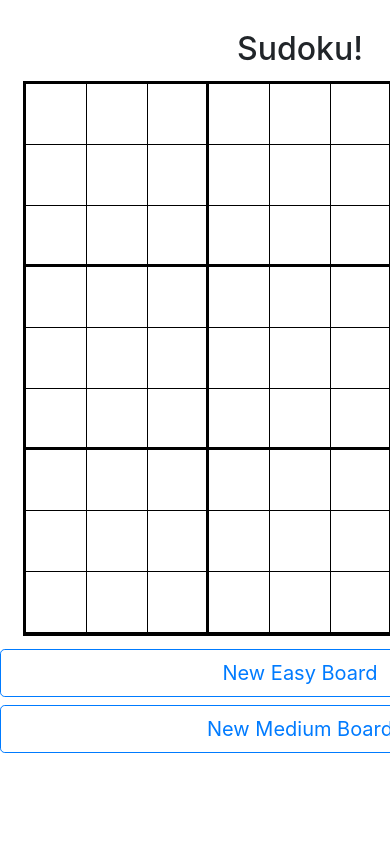
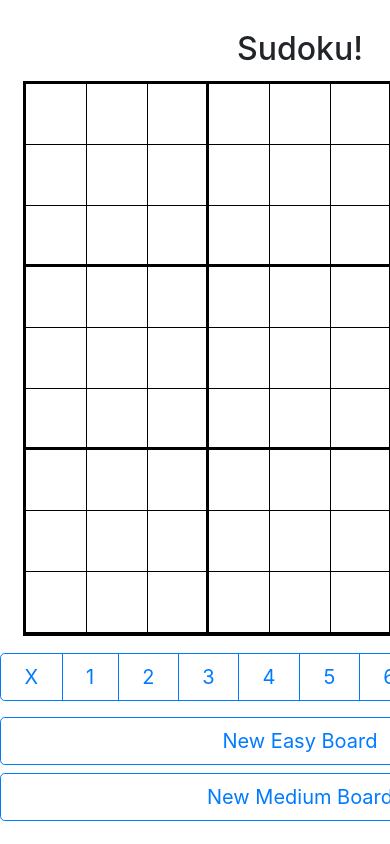
Before and after one commit to FEglese/sudoku-react, a React (Create React App) app: page / in a window 390 px wide. Shown: the top 844 px of the page. Built offline with nearby package versions, Linux system fonts and the light colour scheme.

Commit message:
Add number buttons for mobile or mouse only users
Also added key to cells

```diff
--- a/src/components/cell.tsx
+++ b/src/components/cell.tsx
@@ -4,6 +4,7 @@ import ClassNames from "classnames";
 interface Props {
 	onClickHandler: Function;
 	value: number;
+	key: string;
 
 	isSelected: boolean;
 	isFixed: boolean;
@@ -15,6 +16,7 @@ interface Props {
 
 interface State {
 	onClick: any;
+	key: string;
 }
 
 class CellVM extends React.Component<Props, State> {
@@ -22,6 +24,7 @@ class CellVM extends React.Component<Props, State> {
 		super(props);
 		this.state = {
 			onClick: props.onClickHandler,
+			key: props.key,
 		};
 	}
 
@@ -40,7 +43,7 @@ class CellVM extends React.Component<Props, State> {
 		var value = this.props.value ? this.props.value : null;
 
 		return (
-			<div className={classNames} onClick={onClick}>
+			<div key={this.state.key} className={classNames} onClick={onClick}>
 				<p className="cell-content">{value}</p>
 			</div>
 		);
--- /dev/null
+++ b/src/components/numButton.tsx
@@ -0,0 +1,21 @@
+import React from "react";
+
+interface Props {
+	value: number;
+	onClick: any;
+}
+
+const NumButton = (props: Props) => {
+	const numVal = props.value ? props.value : "X";
+
+	return (
+		<button
+			type="button"
+			className="btn btn-outline-primary btn-lg"
+			onClick={props.onClick}>
+			{numVal}
+		</button>
+	);
+};
+
+export default NumButton;
--- a/src/components/sudoku.tsx
+++ b/src/components/sudoku.tsx
@@ -3,6 +3,7 @@ import React from "react";
 
 // Components
 import CellVM from "./cell";
+import NumButton from "./numButton";
 
 // Interfaces
 import Cell from "../interfaces/cell";
@@ -82,8 +83,8 @@ class Sudoku extends React.Component<Props, State> {
 	handleNumPress(e: KeyboardEvent): void {
 		if (
 			!e.code.includes("Digit") ||
-			this.state.selectedCell.row === null ||
-			this.state.selectedCell.col === null
+			!this.state.selectedCell.row ||
+			!this.state.selectedCell.col
 		) {
 			return;
 		}
@@ -92,6 +93,25 @@ class Sudoku extends React.Component<Props, State> {
 			this.state.selectedCell.row,
 			this.state.selectedCell.col,
 			Number(e.key)
+		);
+	}
+
+	handleNumButtonPress(value: number): void {
+		console.log("handling number button press");
+		console.log({ value });
+		if (
+			value > 9 ||
+			value < 0 ||
+			!this.state.selectedCell.col ||
+			!this.state.selectedCell.row
+		) {
+			return;
+		}
+
+		this.setCellValue(
+			this.state.selectedCell.row,
+			this.state.selectedCell.col,
+			value
 		);
 	}
 
@@ -165,6 +185,17 @@ class Sudoku extends React.Component<Props, State> {
 
 	render() {
 		var status = this.completeStatus();
+		const numButtons = [];
+
+		for (let i = 0; i <= 9; i++) {
+			numButtons.push(
+				<NumButton
+					key={"numKey_" + i}
+					value={i}
+					onClick={() => this.handleNumButtonPress(i)}
+				/>
+			);
+		}
 
 		return (
 			<div className="game">
@@ -178,6 +209,10 @@ class Sudoku extends React.Component<Props, State> {
 							)}
 						</div>
 					))}
+				</div>
+
+				<div className="num-button-group btn-group" role="group">
+					{numButtons}
 				</div>
 
 				<div className="pt-3">
--- a/src/style/main.css
+++ b/src/style/main.css
@@ -58,3 +58,8 @@
 .status {
 	text-align: center;
 }
+
+.num-button-group {
+	width: 100%;
+	margin-top: 20px;
+}
```
Also changed, not shown: 1 other file (tests, documents, lock files or other folders).
